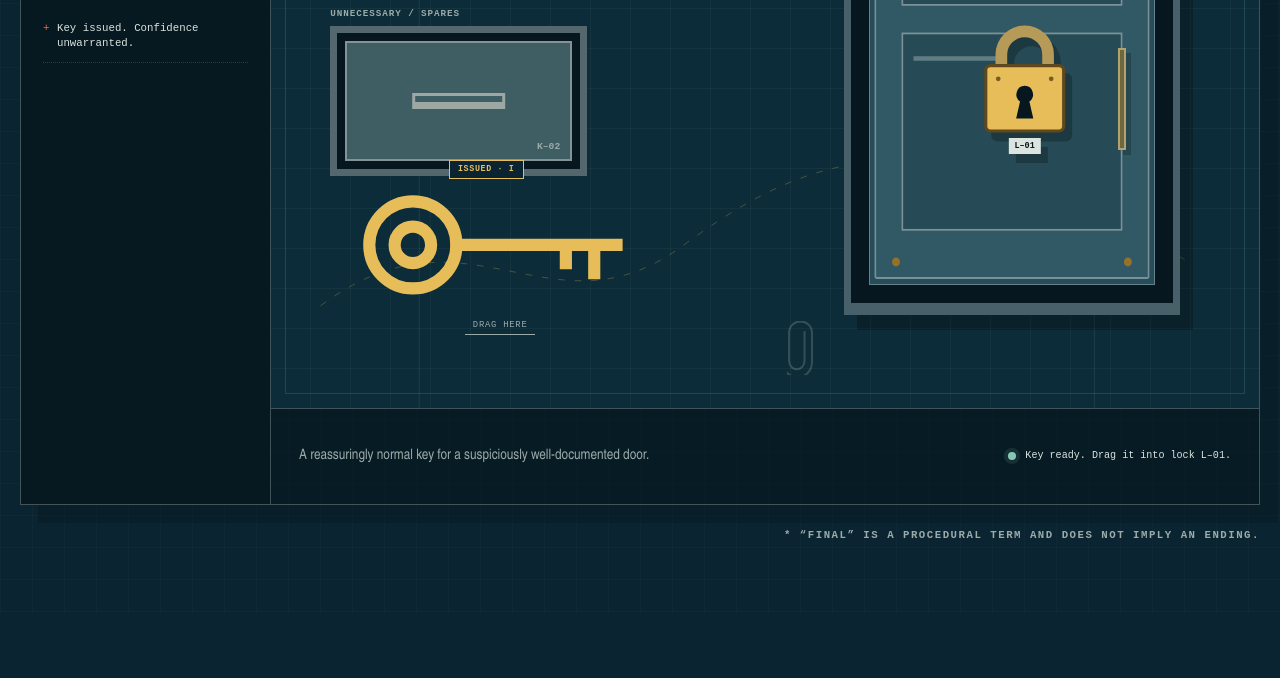
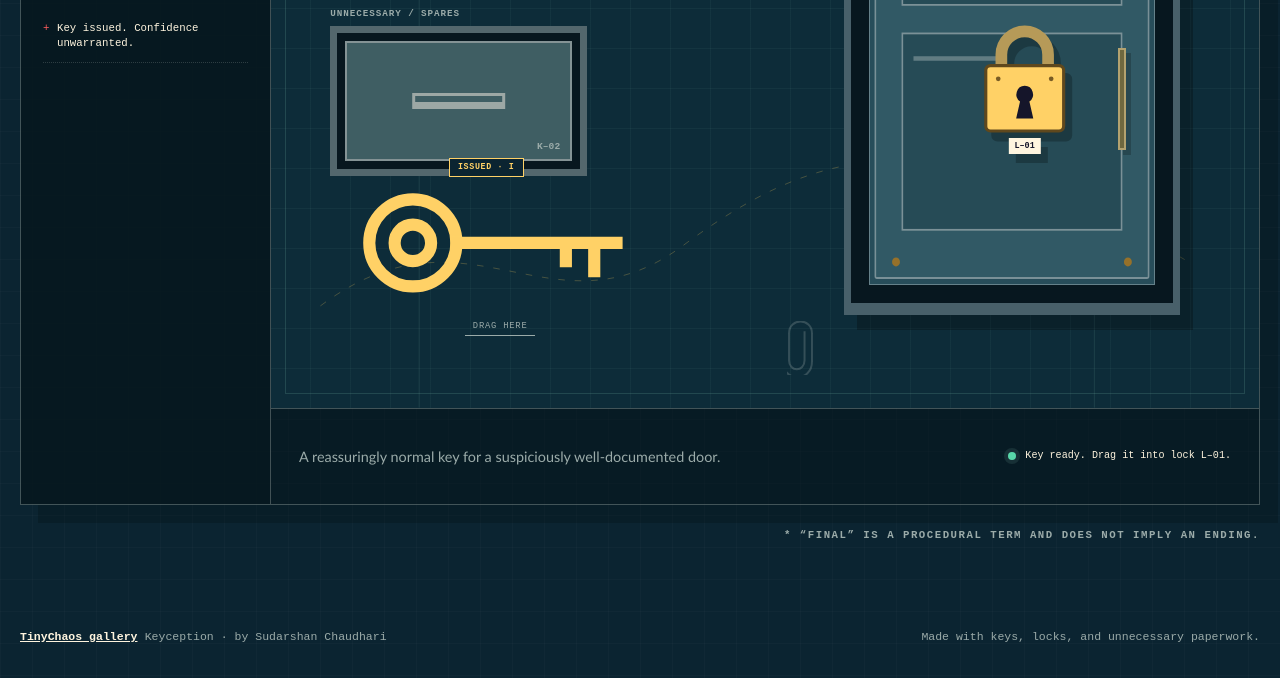
Before and after one commit to SUDARSHANCHAUDHARI/Keyception, a website: page index.html in a window 1280 px wide. Shown: the part 765-1443 px from the top of the page. Before the commit the page ends 1378 px from the top, so only its background shows below. Drawn offline with Linux system fonts and the light colour scheme.

Commit message:
Align Keyception with TinyChaos UI

```diff
--- a/index.html
+++ b/index.html
@@ -258,5 +258,13 @@
         * “Final” is a procedural term and does not imply an ending.
       </p>
     </main>
+
+    <footer class="site-footer">
+      <p class="tinychaos-credit">
+        <a href="https://sudarshanchaudhari.github.io/TinyChaos/">TinyChaos gallery</a>
+        <span>Keyception · by Sudarshan Chaudhari</span>
+      </p>
+      <p>Made with keys, locks, and unnecessary paperwork.</p>
+    </footer>
   </body>
 </html>
--- a/styles.css
+++ b/styles.css
@@ -1,18 +1,22 @@
 :root {
   color-scheme: dark;
-  --ink: #07171f;
+  --ink: #15152a;
   --blueprint: #0b2431;
   --blueprint-light: #123747;
-  --paper: #dce4df;
+  --paper: #fff5df;
   --paper-muted: #9baba9;
   --line: #4f6970;
-  --brass: #e7bd5a;
+  --brass: #ffd166;
   --brass-dark: #96712a;
-  --signal: #f36b3d;
-  --mint: #88c7b5;
-  --danger: #ff715b;
-  --display: Rockwell, "Roboto Slab", "Courier New", serif;
-  --body: "Arial Narrow", "Avenir Next Condensed", "Helvetica Neue", sans-serif;
+  --signal: #ff5d5d;
+  --mint: #58d6a9;
+  --danger: #ff5d5d;
+  --blue: #4f7cff;
+  --butter: #ffd166;
+  --coral: #ff5d5d;
+  --lilac: #b695ff;
+  --display: Impact, Haettenschweiler, "Arial Narrow Bold", "Franklin Gothic Condensed", sans-serif;
+  --body: "Arial Rounded MT Bold", "Avenir Next Rounded", "Trebuchet MS", ui-rounded, system-ui, sans-serif;
   --utility: "Courier New", Courier, monospace;
   --page-width: 1440px;
   --border: 1px solid rgba(220, 228, 223, 0.28);
@@ -25,14 +29,16 @@
 }
 
 html {
+  min-width: 0;
   scroll-behavior: smooth;
 }
 
 body {
   margin: 0;
-  min-width: 320px;
+  min-width: 0;
   min-height: 100vh;
-  overflow-x: hidden;
+  overflow-x: clip;
+  overflow-y: auto;
   background:
     linear-gradient(rgba(255, 255, 255, 0.018) 1px, transparent 1px),
     linear-gradient(90deg, rgba(255, 255, 255, 0.018) 1px, transparent 1px),
@@ -55,8 +61,9 @@ button {
 
 button:focus-visible,
 a:focus-visible {
-  outline: 3px solid var(--brass);
+  outline: 4px solid var(--blue);
   outline-offset: 4px;
+  box-shadow: 0 0 0 4px var(--paper), 0 0 0 8px var(--ink);
 }
 
 .skip-link {
@@ -178,6 +185,33 @@ main {
   font: 700 0.67rem/1.3 var(--utility);
   letter-spacing: 0.14em;
   text-transform: uppercase;
+}
+
+.site-footer {
+  display: flex;
+  flex-wrap: wrap;
+  justify-content: space-between;
+  gap: 1rem;
+  width: min(calc(100% - 40px), var(--page-width));
+  margin: 0 auto;
+  padding: 1rem 0 2rem;
+  color: var(--paper-muted);
+  font: 0.72rem/1.45 var(--utility);
+}
+
+.site-footer p {
+  margin: 0;
+}
+
+.tinychaos-credit {
+  display: inline-flex;
+  flex-wrap: wrap;
+  gap: 0.45rem;
+}
+
+.tinychaos-credit a {
+  color: var(--paper);
+  font-weight: 900;
 }
 
 h1 {
```
Also changed, not shown: scripts/verify.mjs (+11 -0 lines).
